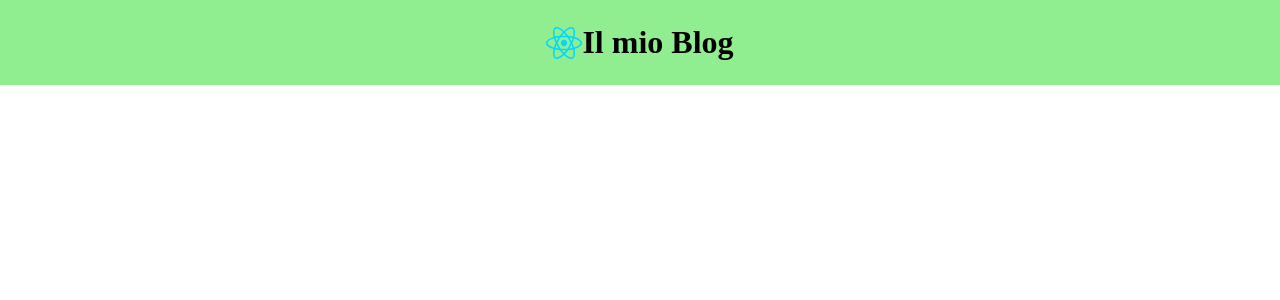
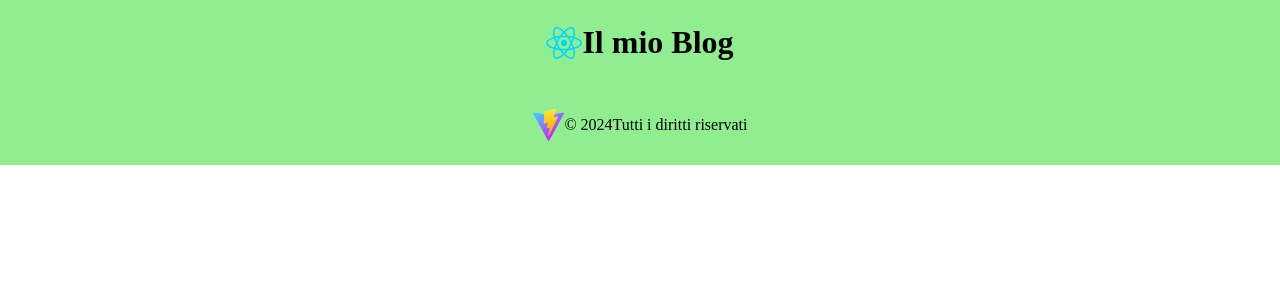
Before and after one commit to EmilioDeChiara3388/react-components, a React (Vite) app: page / in a window 1280 px wide. Shown: the top 300 px of the page. Built offline with nearby package versions, Linux system fonts and the light colour scheme.

Commit message:
add: footer

```diff
--- a/src/App.jsx
+++ b/src/App.jsx
@@ -1,6 +1,6 @@
 
 import AppHeader from './components/AppHeader'
-import viteLogo from '/vite.svg'
+import AppFooter from './components/AppFooter'
 import './App.css'
 
 function App() {
@@ -9,6 +9,7 @@ function App() {
   return (
     <>
       <AppHeader />
+      <AppFooter />
     </>
   )
 }
--- a/src/components/AppFooter.jsx
+++ b/src/components/AppFooter.jsx
@@ -0,0 +1,10 @@
+import viteLogo from '/vite.svg'
+
+export default function AppFooter() {
+    return (
+        <footer>
+            <img src={viteLogo}></img>
+            <p>&copy; {new Date().getFullYear()}Tutti i diritti riservati</p>
+        </footer>
+    )
+}
--- a/src/index.css
+++ b/src/index.css
@@ -4,7 +4,8 @@
     box-sizing: border-box;
 }
 
-header {
+header,
+footer {
     display: flex;
     align-items: center;
     justify-content: center;
```
